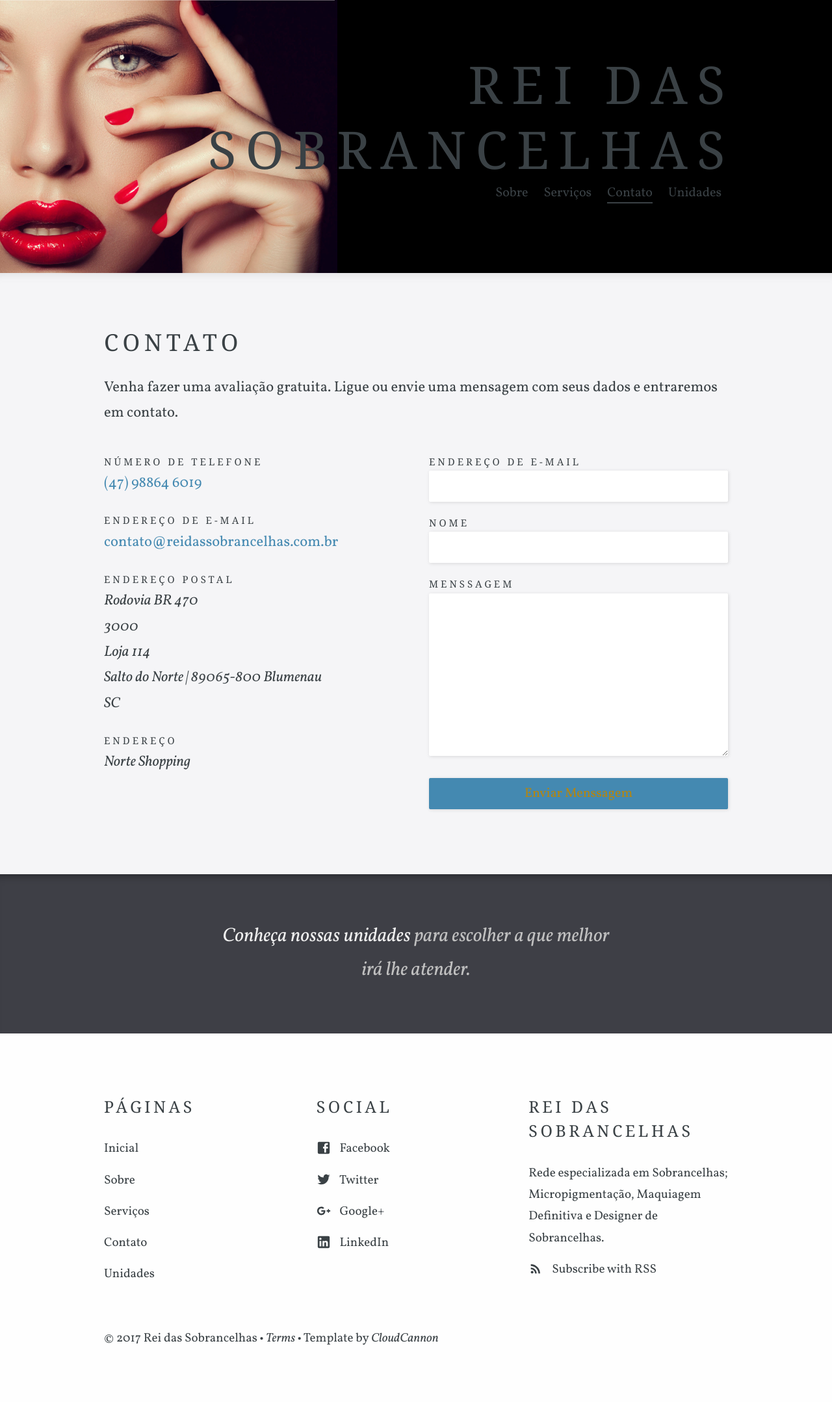
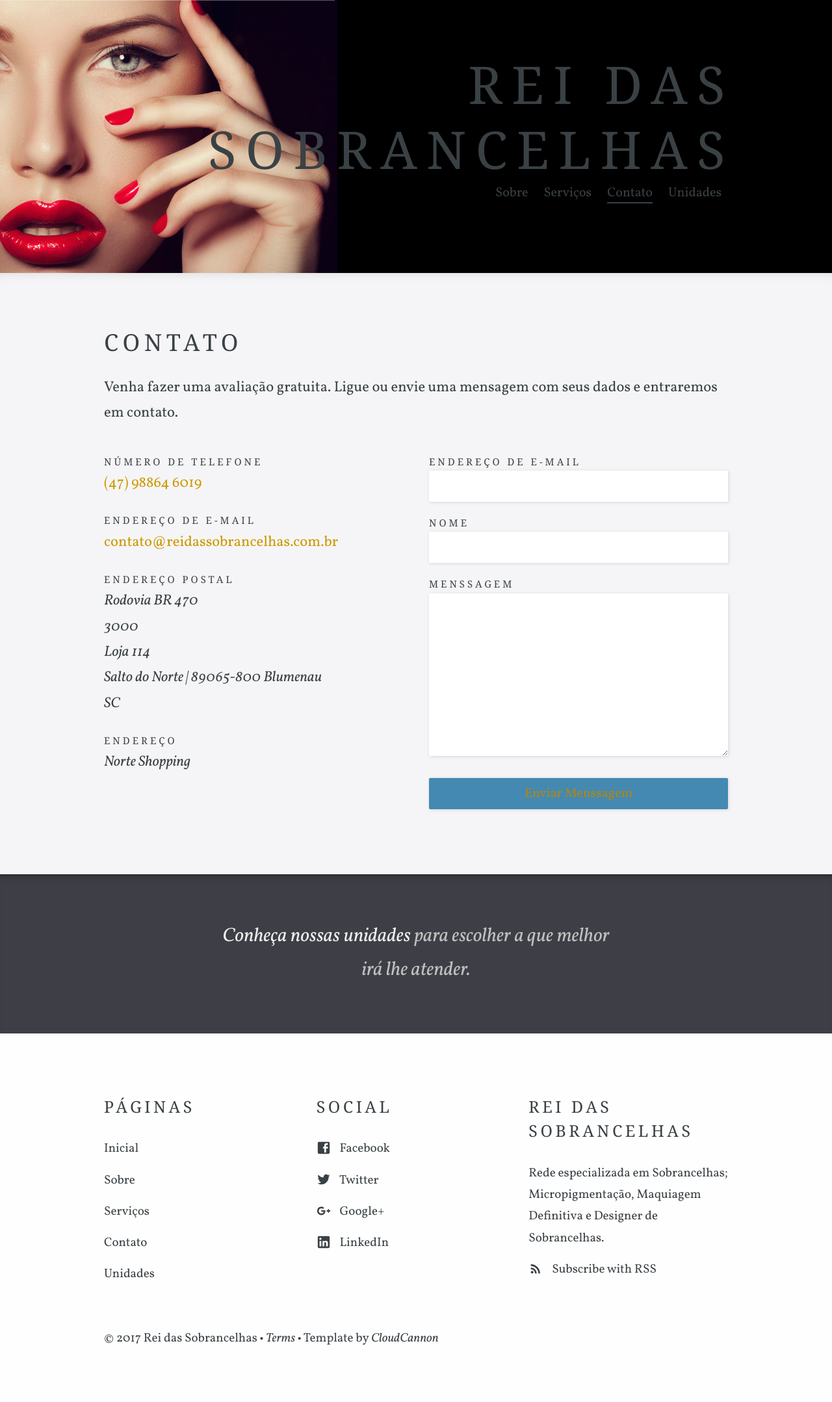
Before and after one commit to eltonn/RDS, a Jekyll site: the page built from contact.html, in a window 1280 px wide. Shown: the whole page at 65% size. Built offline with Jekyll 4.4.1, drawn with Linux system fonts in a browser that asks for light colours; some web fonts are replaced.

Commit message:
conteudo

```diff
--- a/_sass/_typography.scss
+++ b/_sass/_typography.scss
@@ -79,7 +79,7 @@
 }
 
 a {
-	color: #4489b1;
+	color: #cc9900;
 	transition: color 0.2s ease;
 	text-decoration: none;
 
```
